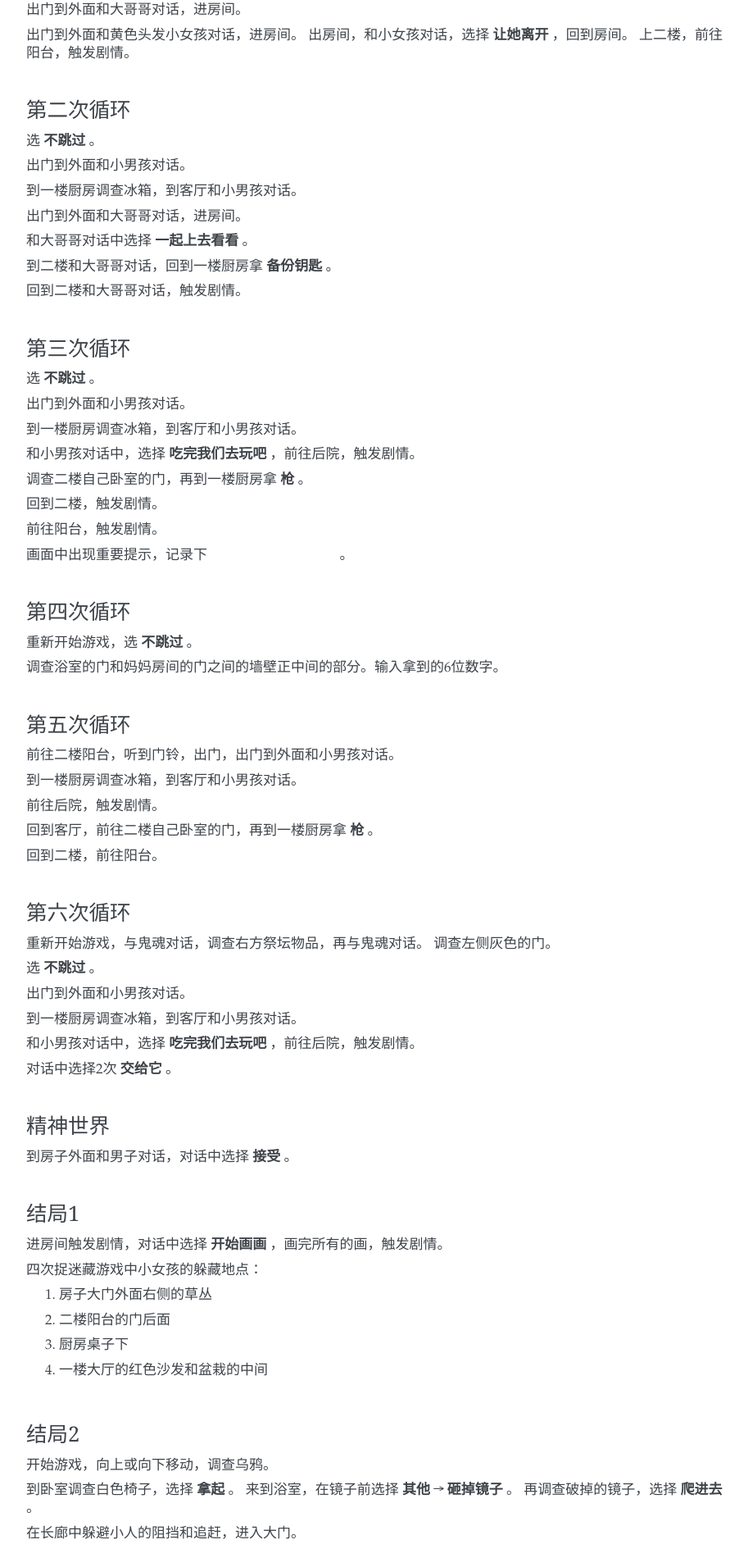
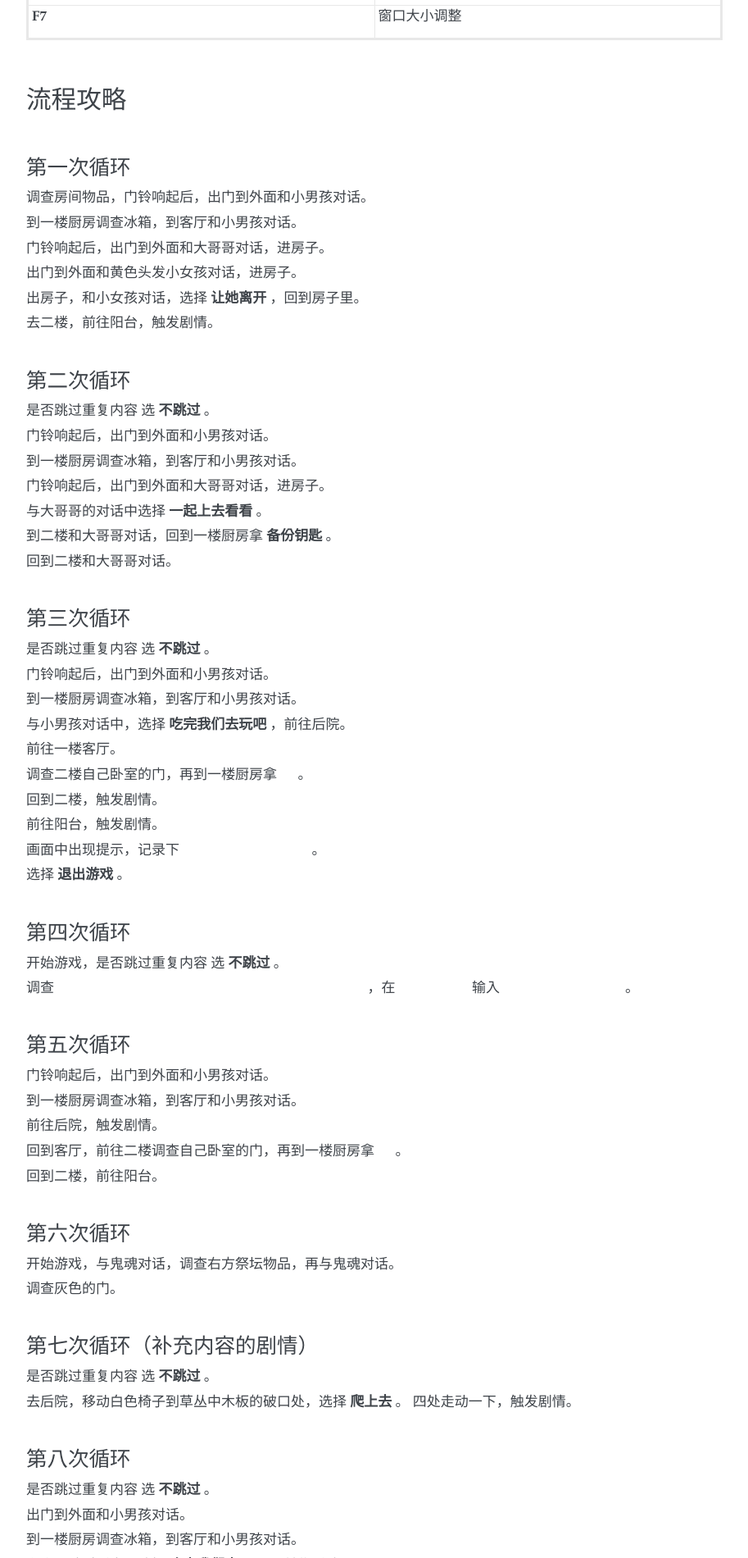
Before and after one commit to mike2718/mike2718.github.io, a plain HTML site: page at-home-alone-ii/index.html in a window 1280 px wide. Shown: the part 900-2800 px from the top of the page at 82% size, without its empty margins (240-1153 px from the left). Drawn offline with Linux system fonts and the light colour scheme.

Commit message:
完成一个人在家时II

```diff
--- a/at-home-alone-ii/index.html
+++ b/at-home-alone-ii/index.html
@@ -847,6 +847,13 @@ asciidoc.install(2);
 <div id="content">
 <div id="preamble">
 <div class="sectionbody">
+<div class="imageblock">
+<div class="content">
+<a class="image" href="https://store.steampowered.com/app/1120360/At_Home_Alone_II/">
+<img src="images/title.png" alt="一个人在家时II游戏标题画面" width="336">
+</a>
+</div>
+</div>
 <div class="paragraph"><p>本攻略以<a href="https://store.steampowered.com/app/1120360/At_Home_Alone_II/">Steam版</a>为准。
 与剧情有关的部分用鼠标选择反白就能看到。</p></div>
 </div>
@@ -902,105 +909,118 @@ width:100%;
 </div>
 </div>
 <div class="sect1">
-<h2 id="_攻略">攻略</h2>
+<h2 id="_流程攻略">流程攻略</h2>
 <div class="sectionbody">
 <div class="sect2">
 <h3 id="_第一次循环">第一次循环</h3>
-<div class="paragraph"><p>开始以后，出门到外面和小男孩对话。</p></div>
+<div class="paragraph"><p>调查房间物品，门铃响起后，出门到外面和小男孩对话。</p></div>
 <div class="paragraph"><p>到一楼厨房调查冰箱，到客厅和小男孩对话。</p></div>
-<div class="paragraph"><p>出门到外面和大哥哥对话，进房间。</p></div>
-<div class="paragraph"><p>出门到外面和黄色头发小女孩对话，进房间。
-出房间，和小女孩对话，选择 <strong>让她离开</strong> ，回到房间。
-上二楼，前往阳台，触发剧情。</p></div>
+<div class="paragraph"><p>门铃响起后，出门到外面和大哥哥对话，进房子。</p></div>
+<div class="paragraph"><p>出门到外面和黄色头发小女孩对话，进房子。</p></div>
+<div class="paragraph"><p>出房子，和小女孩对话，选择 <strong>让她离开</strong> ，回到房子里。</p></div>
+<div class="paragraph"><p>去二楼，前往阳台，触发剧情。</p></div>
 </div>
 <div class="sect2">
 <h3 id="_第二次循环">第二次循环</h3>
-<div class="paragraph"><p>选 <strong>不跳过</strong> 。</p></div>
-<div class="paragraph"><p>出门到外面和小男孩对话。</p></div>
+<div class="paragraph"><p>是否跳过重复内容 选 <strong>不跳过</strong> 。</p></div>
+<div class="paragraph"><p>门铃响起后，出门到外面和小男孩对话。</p></div>
 <div class="paragraph"><p>到一楼厨房调查冰箱，到客厅和小男孩对话。</p></div>
-<div class="paragraph"><p>出门到外面和大哥哥对话，进房间。</p></div>
-<div class="paragraph"><p>和大哥哥对话中选择 <strong>一起上去看看</strong> 。</p></div>
+<div class="paragraph"><p>门铃响起后，出门到外面和大哥哥对话，进房子。</p></div>
+<div class="paragraph"><p>与大哥哥的对话中选择 <strong>一起上去看看</strong> 。</p></div>
 <div class="paragraph"><p>到二楼和大哥哥对话，回到一楼厨房拿 <strong>备份钥匙</strong> 。</p></div>
-<div class="paragraph"><p>回到二楼和大哥哥对话，触发剧情。</p></div>
+<div class="paragraph"><p>回到二楼和大哥哥对话。</p></div>
 </div>
 <div class="sect2">
 <h3 id="_第三次循环">第三次循环</h3>
-<div class="paragraph"><p>选 <strong>不跳过</strong> 。</p></div>
-<div class="paragraph"><p>出门到外面和小男孩对话。</p></div>
+<div class="paragraph"><p>是否跳过重复内容 选 <strong>不跳过</strong> 。</p></div>
+<div class="paragraph"><p>门铃响起后，出门到外面和小男孩对话。</p></div>
 <div class="paragraph"><p>到一楼厨房调查冰箱，到客厅和小男孩对话。</p></div>
-<div class="paragraph"><p>和小男孩对话中，选择 <strong>吃完我们去玩吧</strong> ，前往后院，触发剧情。</p></div>
-<div class="paragraph"><p>调查二楼自己卧室的门，再到一楼厨房拿 <strong>枪</strong> 。</p></div>
+<div class="paragraph"><p>与小男孩对话中，选择 <strong>吃完我们去玩吧</strong> ，前往后院。</p></div>
+<div class="paragraph"><p>前往一楼客厅。</p></div>
+<div class="paragraph"><p>调查二楼自己卧室的门，再到一楼厨房拿 <span class="white">枪</span> 。</p></div>
 <div class="paragraph"><p>回到二楼，触发剧情。</p></div>
 <div class="paragraph"><p>前往阳台，触发剧情。</p></div>
-<div class="paragraph"><p>画面中出现重要提示，记录下 <span class="white">地面的数字：851216</span> 。</p></div>
+<div class="paragraph"><p>画面中出现提示，记录下 <span class="white">地面的数字：851216</span> 。</p></div>
+<div class="paragraph"><p>选择 <strong>退出游戏</strong> 。</p></div>
 </div>
 <div class="sect2">
 <h3 id="_第四次循环">第四次循环</h3>
-<div class="paragraph"><p>重新开始游戏，选 <strong>不跳过</strong> 。</p></div>
-<div class="paragraph"><p>调查浴室的门和妈妈房间的门之间的墙壁正中间的部分。输入拿到的6位数字。</p></div>
+<div class="paragraph"><p>开始游戏，是否跳过重复内容 选 <strong>不跳过</strong> 。</p></div>
+<div class="paragraph"><p>调查 <span class="white">浴室的门和妈妈房间的门之间的墙壁的中间的部分</span> ，在 <span class="white">密码输入框</span> 输入 <span class="white">之前得到的6位数字</span> 。</p></div>
 </div>
 <div class="sect2">
 <h3 id="_第五次循环">第五次循环</h3>
-<div class="paragraph"><p>前往二楼阳台，听到门铃，出门，出门到外面和小男孩对话。</p></div>
+<div class="paragraph"><p>门铃响起后，出门到外面和小男孩对话。</p></div>
 <div class="paragraph"><p>到一楼厨房调查冰箱，到客厅和小男孩对话。</p></div>
 <div class="paragraph"><p>前往后院，触发剧情。</p></div>
-<div class="paragraph"><p>回到客厅，前往二楼自己卧室的门，再到一楼厨房拿 <strong>枪</strong> 。</p></div>
+<div class="paragraph"><p>回到客厅，前往二楼调查自己卧室的门，再到一楼厨房拿 <span class="white">枪</span> 。</p></div>
 <div class="paragraph"><p>回到二楼，前往阳台。</p></div>
 </div>
 <div class="sect2">
 <h3 id="_第六次循环">第六次循环</h3>
-<div class="paragraph"><p>重新开始游戏，与鬼魂对话，调查右方祭坛物品，再与鬼魂对话。
-调查左侧灰色的门。</p></div>
-<div class="paragraph"><p>选 <strong>不跳过</strong> 。</p></div>
+<div class="paragraph"><p>开始游戏，与鬼魂对话，调查右方祭坛物品，再与鬼魂对话。</p></div>
+<div class="paragraph"><p>调查灰色的门。</p></div>
+</div>
+<div class="sect2">
+<h3 id="_第七次循环_补充内容的剧情">第七次循环（补充内容的剧情）</h3>
+<div class="paragraph"><p>是否跳过重复内容 选 <strong>不跳过</strong> 。</p></div>
+<div class="paragraph"><p>去后院，移动白色椅子到草丛中木板的破口处，选择 <strong>爬上去</strong> 。
+四处走动一下，触发剧情。</p></div>
+</div>
+<div class="sect2">
+<h3 id="_第八次循环">第八次循环</h3>
+<div class="paragraph"><p>是否跳过重复内容 选 <strong>不跳过</strong> 。</p></div>
 <div class="paragraph"><p>出门到外面和小男孩对话。</p></div>
 <div class="paragraph"><p>到一楼厨房调查冰箱，到客厅和小男孩对话。</p></div>
-<div class="paragraph"><p>和小男孩对话中，选择 <strong>吃完我们去玩吧</strong> ，前往后院，触发剧情。</p></div>
+<div class="paragraph"><p>和小男孩对话中，选择 <strong>吃完我们去玩吧</strong> ，前往后院。</p></div>
 <div class="paragraph"><p>对话中选择2次 <strong>交给它</strong> 。</p></div>
 </div>
 <div class="sect2">
-<h3 id="_精神世界">精神世界</h3>
+<h3 id="_黑白的世界">黑白的世界</h3>
+<div class="paragraph"><p>此时按Shift可快速移动。</p></div>
 <div class="paragraph"><p>到房子外面和男子对话，对话中选择 <strong>接受</strong> 。</p></div>
 </div>
 <div class="sect2">
+<h3 id="_黄昏的世界">黄昏的世界</h3>
+<div class="paragraph"><p>进房子，对话中选择 <strong>开始画画</strong> ，画完所有的画。</p></div>
+<div class="paragraph"><p>调查秋千。</p></div>
+<div class="paragraph"><p>调查厨房的椅子。</p></div>
+</div>
+<div class="sect2">
 <h3 id="_结局1">结局1</h3>
-<div class="paragraph"><p>进房间触发剧情，对话中选择 <strong>开始画画</strong> ，画完所有的画，触发剧情。</p></div>
+<div class="paragraph"><p>在捉迷藏游戏中找到小女孩四次。</p></div>
 <div class="paragraph"><p>四次捉迷藏游戏中小女孩的躲藏地点：</p></div>
 <div class="olist arabic"><ol class="arabic">
 <li>
 <p>
-房子大门外面右侧的草丛
+房子大门外面右侧的草丛中
 </p>
 </li>
 <li>
 <p>
-二楼阳台的门后面
+二楼阳台的门后
 </p>
 </li>
 <li>
 <p>
-厨房桌子下
+一楼厨房的桌子下
 </p>
 </li>
 <li>
 <p>
-一楼大厅的红色沙发和盆栽的中间
+一楼大厅的红色沙发旁
 </p>
 </li>
 </ol></div>
 </div>
 <div class="sect2">
 <h3 id="_结局2">结局2</h3>
-<div class="paragraph"><p>开始游戏，向上或向下移动，调查乌鸦。</p></div>
-<div class="paragraph"><p>到卧室调查白色椅子，选择 <strong>拿起</strong> 。
-来到浴室，在镜子前选择 <strong>其他</strong> &#8594; <strong>砸掉镜子</strong> 。
-再调查破掉的镜子，选择 <strong>爬进去</strong> 。</p></div>
-<div class="paragraph"><p>在长廊中躲避小人的阻挡和追赶，进入大门。</p></div>
-</div>
-<div class="sect2">
-<h3 id="_结局之后的剧情">结局之后的剧情</h3>
-<div class="paragraph"><p>开始游戏，向左或向右移动，调查白色椅子。</p></div>
-<div class="paragraph"><p>选择 <strong>不跳过</strong> 。</p></div>
-<div class="paragraph"><p>去后院，移动白色椅子到草丛中木板的破口处，选择 <strong>爬上去</strong> 。</p></div>
+<div class="paragraph"><p>开始游戏，向上或向下移动，与乌鸦对话，选择 <strong>是</strong> 。</p></div>
+<div class="paragraph"><p>捉迷藏游戏开始后，到二楼卧室调查白色椅子，选择 <strong>拿起</strong> 。</p></div>
+<div class="paragraph"><p>到浴室，调查镜子，选择 <strong>其他</strong> &#8594; <strong>砸掉镜子</strong> 。</p></div>
+<div class="paragraph"><p>调查碎掉的镜子，选择 <strong>爬进去</strong> 。</p></div>
+<div class="paragraph"><p>从浴室出来，进右侧的门。</p></div>
+<div class="paragraph"><p>在 <span class="white">长廊中利用Shift键快速移动，躲过小女孩的追赶和躲避小人的阻挡</span> ，进入 <span class="white">长廊尽头的大门</span> 。</p></div>
 </div>
 </div>
 </div>
@@ -1009,7 +1029,7 @@ width:100%;
 <div id="footer">
 <div id="footer-text">
 Last updated
- 2020-01-21 04:19:55 CST
+ 2020-01-22 00:19:30 CST
 </div>
 </div>
 </body>
```
Also changed, not shown: at-home-alone-ii/images/title.png (added), 1 other file.
